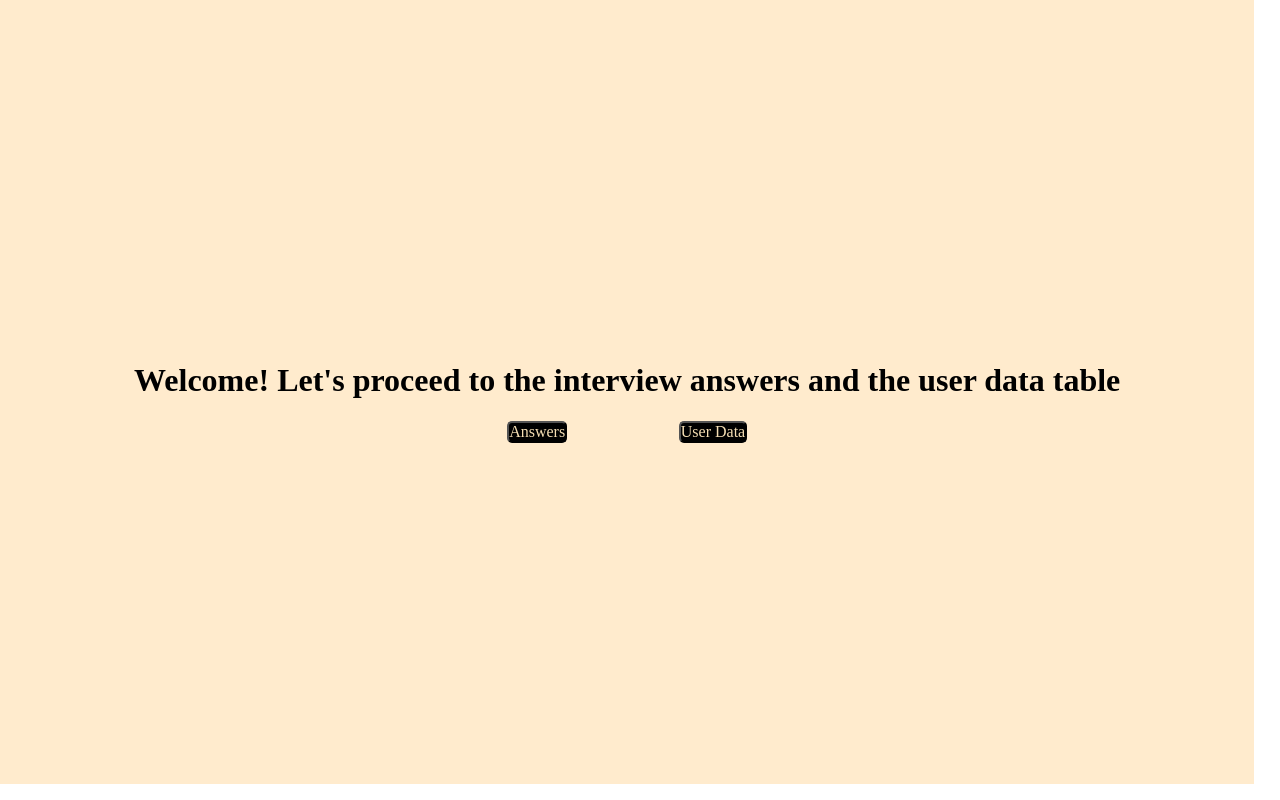
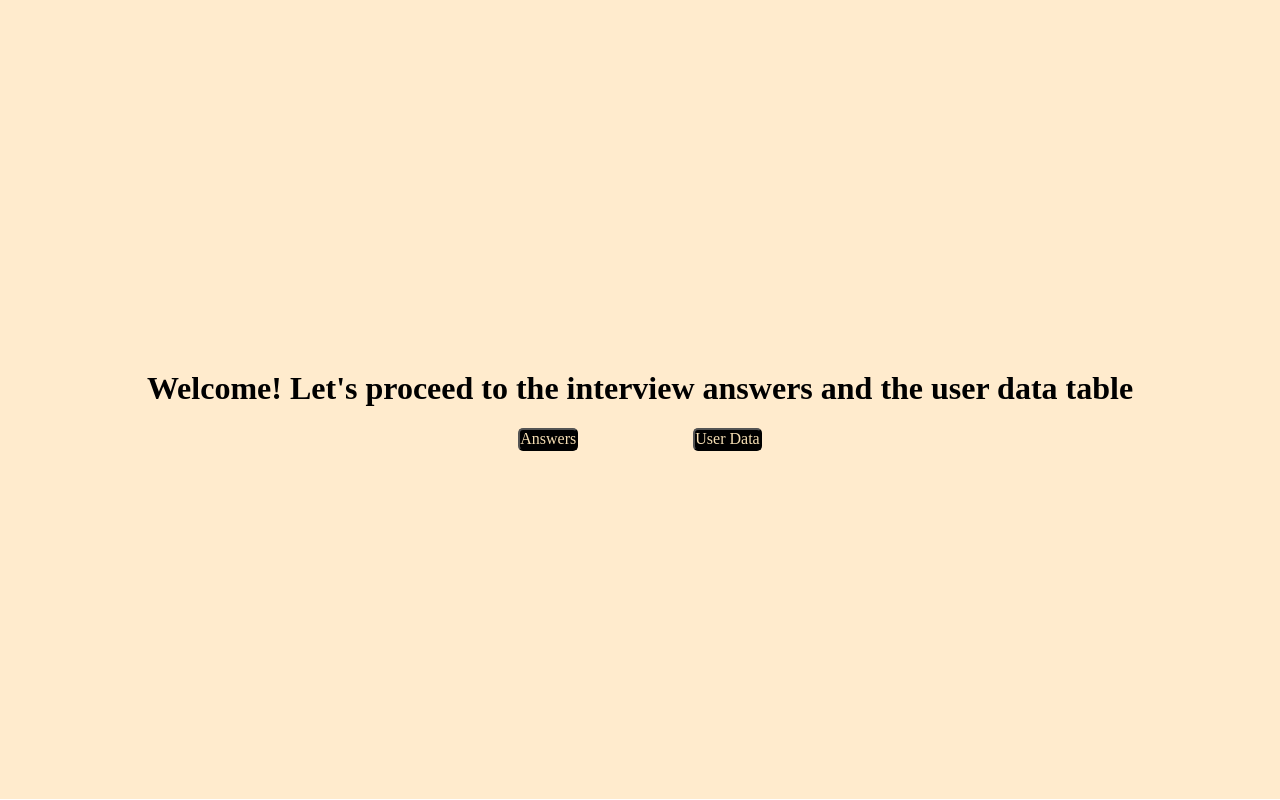
Before and after one commit to Geller99/Tables, a React (Create React App) app: page / in a window 1280 px wide. Built offline with nearby package versions, Linux system fonts and the light colour scheme; no server answers.

Commit message:
update home component

```diff
--- a/src/styles/components/Home.css
+++ b/src/styles/components/Home.css
@@ -3,8 +3,8 @@
 .Home {
     background-color: blanchedalmond;
     display: flex;
-    height: 98vh;
-    width: 98vw;
+    height: 99.9vh;
+    width: 100vw;
     padding: 3em;
     justify-content: center;
     align-items: center;
```
